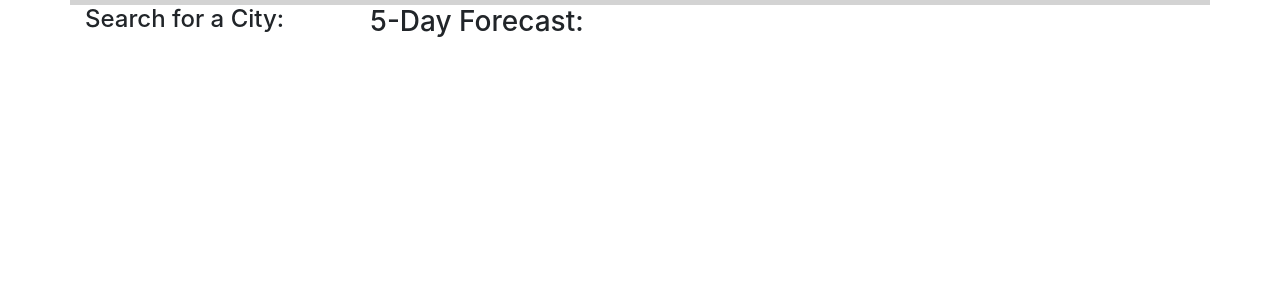
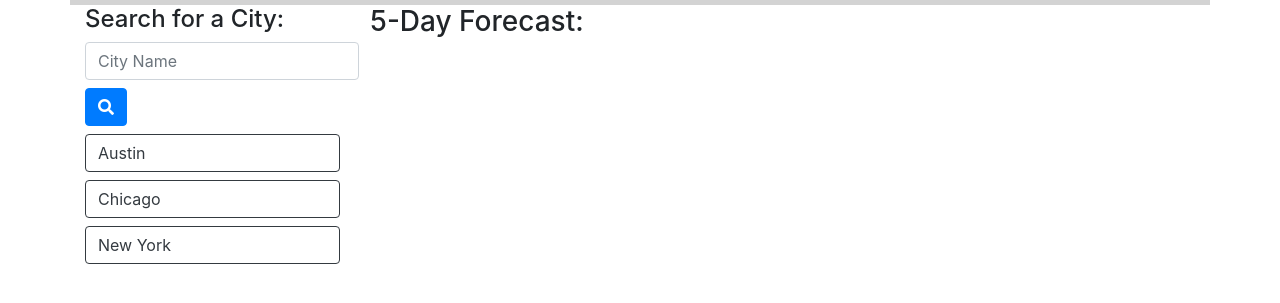
Before and after one commit to vfavorito/weather-app, a plain HTML site: page index.html in a window 1280 px wide. Shown: the part 51-354 px from the top of the page. Drawn offline with nearby package versions, Linux system fonts and the light colour scheme.

Commit message:
added City Search bar and starter cities

```diff
--- a/index.html
+++ b/index.html
@@ -7,6 +7,8 @@
     <title>Document</title>
     <link rel="stylesheet" href="https://cdn.jsdelivr.net/npm/bootstrap@4.5.3/dist/css/bootstrap.min.css"
         integrity="sha384-TX8t27EcRE3e/ihU7zmQxVncDAy5uIKz4rEkgIXeMed4M0jlfIDPvg6uqKI2xXr2" crossorigin="anonymous">
+    <link rel="stylesheet" href="https://use.fontawesome.com/releases/v5.8.1/css/all.css"
+        integrity="sha384-50oBUHEmvpQ+1lW4y57PTFmhCaXp0ML5d60M1M7uH2+nqUivzIebhndOJK28anvf" crossorigin="anonymous" />
     <link rel="stylesheet" href="style.css">
 </head>
 
@@ -20,6 +22,16 @@
         <div class="row">
             <div class="col-md-3" id="city">
                 <h4>Search for a City:</h4>
+                <!-- City Search Bar -->
+                <form class="form-inline">
+                    <input type="text" class="form-control mb-2 mr-sm-2" id="citySearch"
+                        placeholder="City Name">
+                    <button type="submit" class="btn btn-primary mb-2"><i class="fas fa-search"></i></button>
+                </form>
+                <!-- Starter Cities -->
+                <button type="button" class="btn btn-outline-dark btn-block cityBtn">Austin</button>
+                <button type="button" class="btn btn-outline-dark btn-block cityBtn">Chicago</button>
+                <button type="button" class="btn btn-outline-dark btn-block cityBtn">New York</button>
             </div>
             <div class="col-md-9" id="weather">
                 <h3>5-Day Forecast: </h3>
--- a/style.css
+++ b/style.css
@@ -2,3 +2,6 @@
     background-color: lightgray;
     text-align: center;
 }
+.cityBtn{
+    text-align: left;
+}
```
